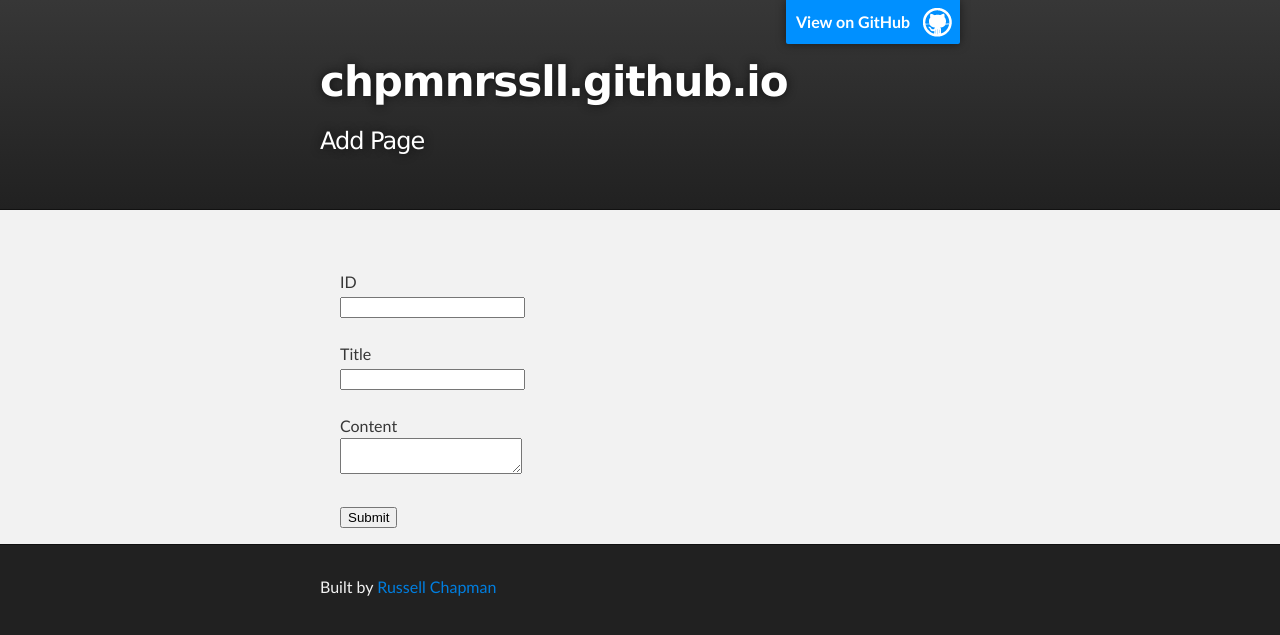
After one commit to chpmnrssll/chpmnrssll.github.com, a PHP site: page /form.html in a window 1280 px wide. The commit adds this page. Shown: the top 635 px of the page. Run offline with PHP 8.4, Linux system fonts and the light colour scheme; some libraries are stand-ins or nearby versions.

Commit message:
Test / Write to google spreadsheet

```diff
--- a/css/style.css
+++ b/css/style.css
@@ -258,6 +258,13 @@ img {
   max-width: 100%;
 }
 
+label {
+  display:block;
+}
+
+input {
+}
+
 /*******************************************************************************
 Full-Width Styles
 *******************************************************************************/
--- /dev/null
+++ b/form.html
@@ -0,0 +1,87 @@
+<!DOCTYPE html>
+<html>
+	<head>
+		<meta charset='utf-8' />
+		<meta http-equiv="X-UA-Compatible" content="chrome=1" />
+		<meta name="description" content="chpmnrssll.github.com : Russell Chapman" />
+		<script src="//ajax.googleapis.com/ajax/libs/jquery/1.10.2/jquery.min.js"></script>
+		<link rel="stylesheet" type="text/css" media="screen" href="css/style.css">
+		<title>chpmnrssll.github.io</title>
+	</head>
+
+	<body>
+		<!-- HEADER -->
+		<div id="header_wrap" class="outer">
+			<header class="inner">
+				<a id="forkme_banner" href="https://github.com/chpmnrssll">View on GitHub</a>
+				<h1 id="project_title">chpmnrssll.github.io</h1>
+				<h2 id="project_tagline">Add Page</h2>
+			</header>
+		</div>
+
+		<!-- MAIN CONTENT -->
+		<div id="main_content_wrap" class="outer">
+			<section id="main_content" class="inner">
+				<form id="add_page" target="_self" onsubmit="" action="javascript: postToGoogle()">
+					<fieldset>
+						<label for="ID">ID</label>
+						<input id="ID" type="text" name="ID">
+					</fieldset>
+					<br/>
+					<fieldset>
+						<label for="Title">Title</label>
+						<input id="Title" type="text" name="Title">
+					</fieldset>
+					<br/>
+					<fieldset>
+						<label for="Content">Content</label>
+						<textarea id="Content" name="Content"></textarea>
+					</fieldset>
+					<br/>
+					<div style="width: 100%; display: block; float: right;">
+						<button id="send" type="submit">Submit</button>
+					</div>
+					<div style="width: 100%; display: block; float: right; padding-top: 15px;">
+						<div class="requestSubmited" style="display:none; text-align: center;">Your request has been sent!</div>
+					</div>
+				</form>
+			</section>
+		</div>
+
+		<!-- FOOTER  -->
+		<div id="footer_wrap" class="outer">
+			<footer class="inner">
+				<p>Built by <a href="http://gravatar.com/chpmnrssll">Russell Chapman</a></p>
+			</footer>
+		</div>
+
+<script type="text/javascript">
+	function postToGoogle() {
+		var ID = $('#ID').val();
+		var title = $('#Title').val();
+		var content = $('#Content').val();
+
+		if ((ID !== "") && (title !== "") && (content !== "")) {
+			$.ajax({
+				//url: "https://docs.google.com/yourFormURL/formResponse",
+				url: "https://docs.google.com/a/chpmnrssll.github.io/forms/d/16MbujwclYrGre-wTZBcDL9Xy7149_msRZjTK7jGEpvI/formResponse",
+				data: { "entry.1" : ID, "entry.3" : title, "entry.4": content },
+				type: "POST",
+				dataType: "xml",
+				statusCode: {
+					0: function (){
+						$('#ID').val("");
+						$('#Title').val("");
+						$('#Content').val("");
+						alert('Success message 0');
+					}
+				}
+			});
+		} else {
+			alert('Error message');
+		}
+	}
+</script>
+
+	</body>
+</html>
--- a/js/main.js
+++ b/js/main.js
@@ -5,10 +5,7 @@ $(document).ready(function () {
 			var i, dataLength = data.length;
 
 			for(i = 0; i < dataLength; i++) {
-				$('#cms').append(
-					$('<span>', { html: data[i].title }).html() + "<hr/>" +
-					$('<span>', { html: data[i].content }).html() + "<br/>"
-				);
+				$('#cms').append("<div><h3>" + data[i].title + "</h3><hr/><span>" + data[i].content + "</span></div>");
 			}
 		},
 		simpleSheet: true
```
